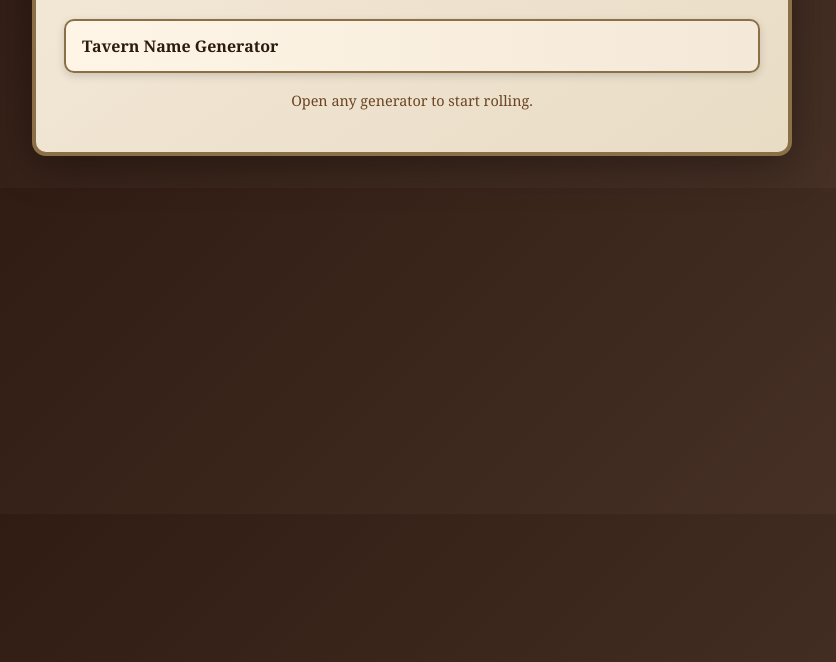
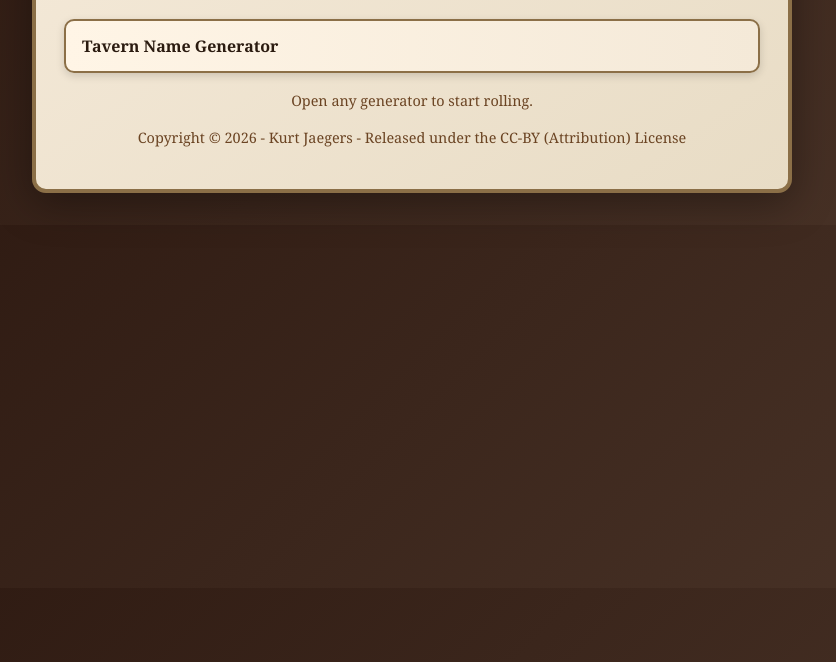
Before and after one commit to kjaegers/Generators, a plain HTML site: page index.html in a window 1280 px wide. Shown: the part 138-800 px from the top of the page, without its empty margins (228-1064 px from the left). Drawn offline with Linux system fonts and the light colour scheme.

Commit message:
Add copyright notice to index.html

```diff
--- a/index.html
+++ b/index.html
@@ -84,6 +84,7 @@
         </ul>
 
         <p class="note">Open any generator to start rolling.</p>
+        <p class="note">Copyright © 2026 - Kurt Jaegers - Released under the CC-BY (Attribution) License</p>
     </div>
 </body>
 </html>
```
